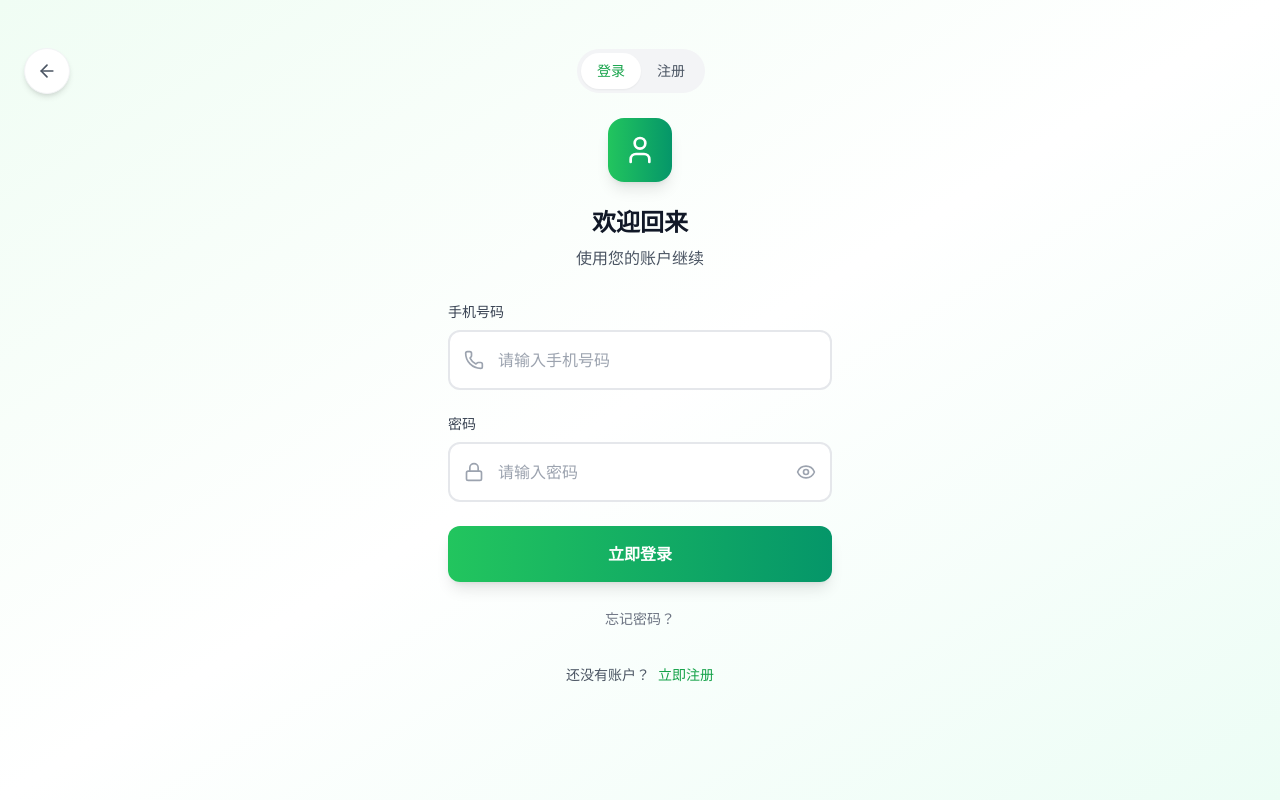
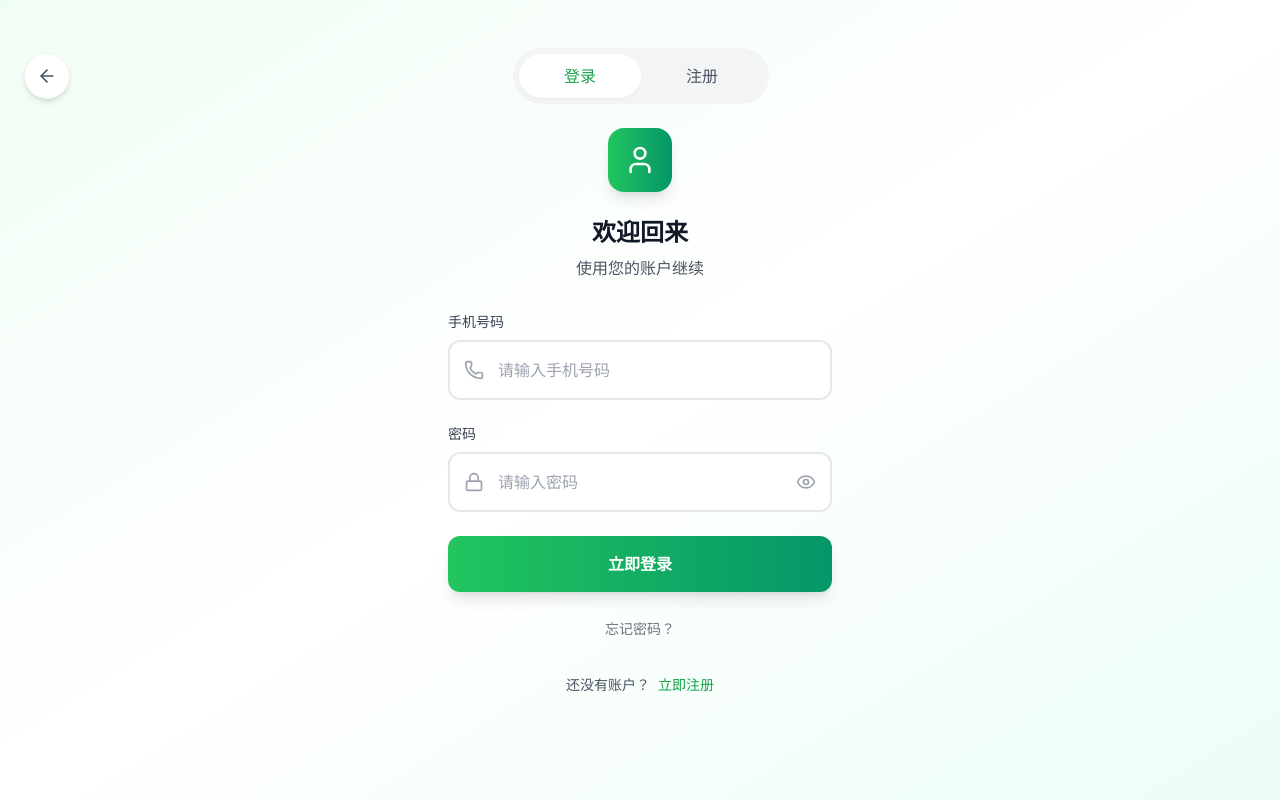
Before and after one commit to CEOYulinZhu/rewise-webapp-frontend, a React (Vite) app: page /login in a window 1280 px wide. Built offline with nearby package versions, Linux system fonts and the light colour scheme.

Commit message:
增加顶部导航栏按钮大小

```diff
--- a/src/pages/Login.tsx
+++ b/src/pages/Login.tsx
@@ -192,11 +192,11 @@ const Login: React.FC = () => {
                     <ArrowLeft className="w-5 h-5 text-gray-600" />
                 </button>
 
-                <div className="flex items-center space-x-4">
-                    <div className="flex bg-gray-100 rounded-full p-1">
+                <div className="flex items-center justify-center flex-1">
+                    <div className="flex bg-gray-100 rounded-full p-1.5 w-64">
                         <button
                             onClick={() => setIsLogin(true)}
-                            className={`px-4 py-2 rounded-full text-sm font-medium transition-all duration-300 ${isLogin
+                            className={`flex-1 py-2.5 px-6 rounded-full text-base font-medium transition-all duration-300 ${isLogin
                                 ? 'bg-white text-green-600 shadow-sm'
                                 : 'text-gray-600 hover:text-gray-800'
                                 }`}
@@ -205,7 +205,7 @@ const Login: React.FC = () => {
                         </button>
                         <button
                             onClick={() => setIsLogin(false)}
-                            className={`px-4 py-2 rounded-full text-sm font-medium transition-all duration-300 ${!isLogin
+                            className={`flex-1 py-2.5 px-6 rounded-full text-base font-medium transition-all duration-300 ${!isLogin
                                 ? 'bg-white text-green-600 shadow-sm'
                                 : 'text-gray-600 hover:text-gray-800'
                                 }`}
@@ -402,11 +402,19 @@ const Login: React.FC = () => {
                                     </div>
                                     <span className="text-sm text-gray-600 leading-relaxed">
                                         我已阅读并同意
-                                        <button type="button" className="text-green-600 hover:text-green-700 mx-1 underline font-medium">
+                                        <button
+                                            type="button"
+                                            onClick={() => navigate('/user-agreement')}
+                                            className="text-green-600 hover:text-green-700 mx-1 underline font-medium"
+                                        >
                                             用户协议
                                         </button>
                                         和
-                                        <button type="button" className="text-green-600 hover:text-green-700 mx-1 underline font-medium">
+                                        <button
+                                            type="button"
+                                            onClick={() => navigate('/privacy-policy')}
+                                            className="text-green-600 hover:text-green-700 mx-1 underline font-medium"
+                                        >
                                             隐私政策
                                         </button>
                                     </span>
```
